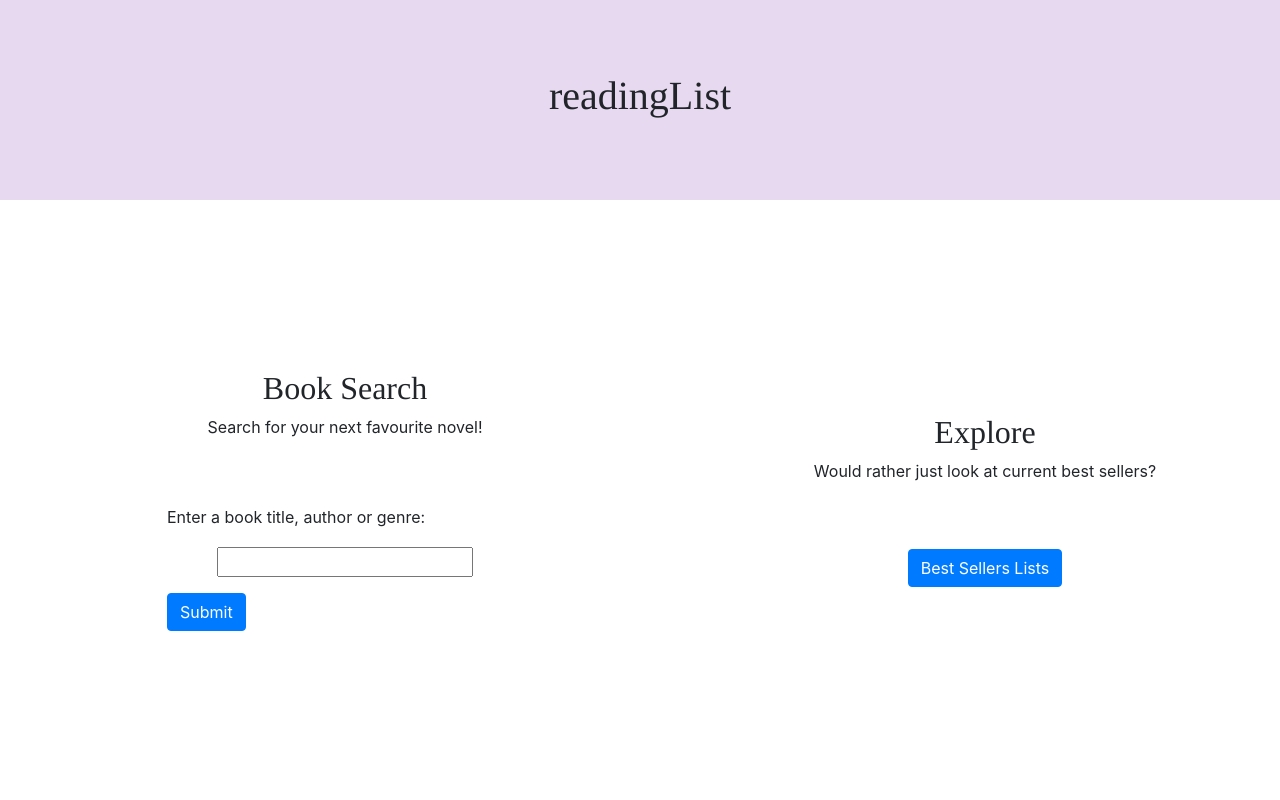
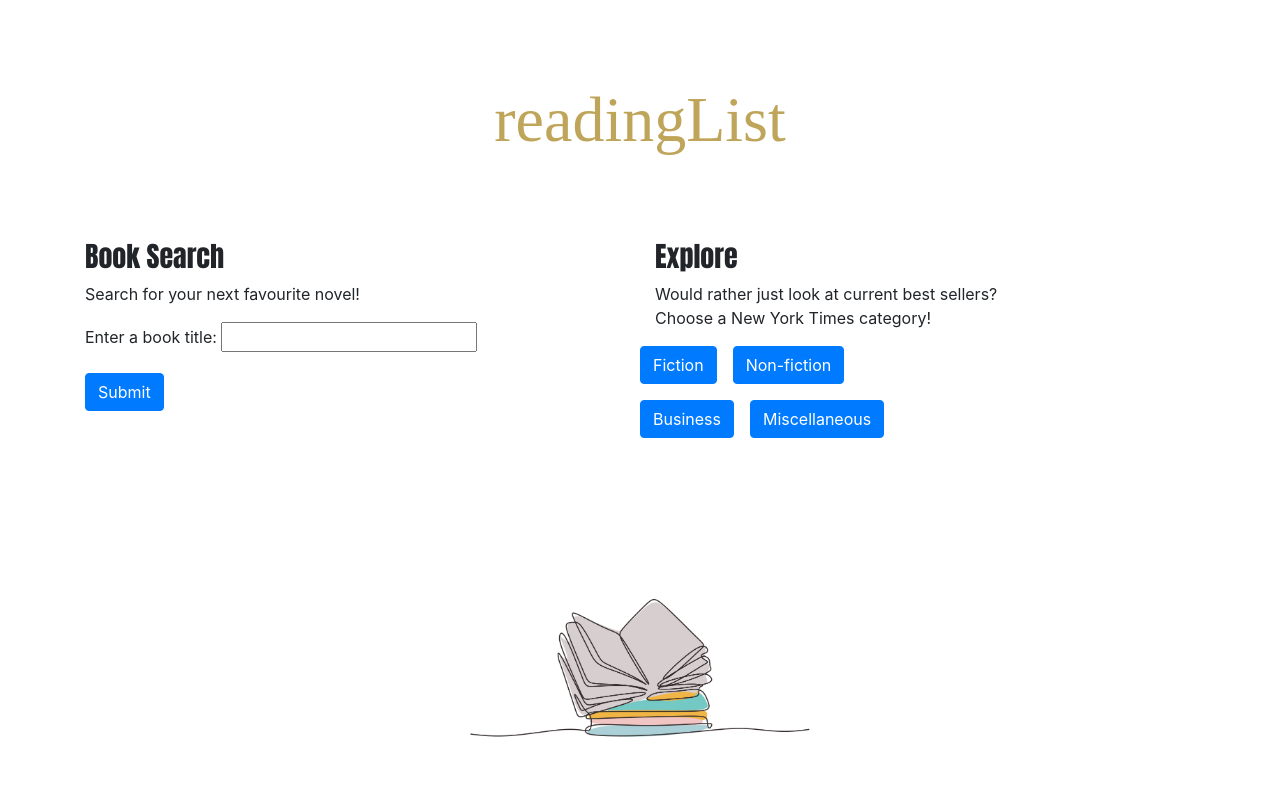
Before and after one commit to estellenassar/readingList, a Flask app: page /start in a window 1280 px wide. Run offline with Flask 2, Linux system fonts and the light colour scheme; some libraries are stand-ins or nearby versions.

Commit message:
added book review feature

```diff
--- a/app.py
+++ b/app.py
@@ -1,4 +1,4 @@
-from flask import Flask, render_template
+from flask import Flask, render_template, request
 #This module is from dotenv
 from dotenv import load_dotenv
 #These are python provided modules
@@ -27,8 +27,73 @@ def team():
 def feedback():
 	return render_template("feedback.html")
 
+@app.route("/reviews", methods=["POST"])
+def reviews():
+	form_data = request.form
+	book_input = form_data["book_title"]
+
+	results = nyt_reviews(book_input)
+
+	return render_template("reviews.html", titleresults=results)
+
+def nyt_reviews(book_input):
+	load_dotenv()
+	api_key = os.getenv("NYT_API_KEY")
+
+	endpoint = 'https://api.nytimes.com/svc/books/v3/reviews.json'
+	payload = {"api-key" : api_key, "title":book_input}
+	response = requests.get(endpoint, params=payload)
+
+	json_data = response.json()
+
+	return json_data["results"]
+
 @app.route("/thankyou")
 def thankyou():
 	return render_template("thank-you.html")
 
+def nyt_overview():
+	load_dotenv()
+	api_key = os.getenv("NYT_API_KEY")
+
+	endpoint = "https://api.nytimes.com/svc/books/v3/lists/overview.json"
+	payload = {"api-key" : api_key}
+	response = requests.get(endpoint, params=payload)
+
+	json_data = response.json()
+
+	return json_data
+
+@app.route("/fiction")
+def fiction():
+
+	json_data = nyt_overview()
+	fiction_books = json_data['results']['lists'][0]['books']
+
+	return render_template("fiction.html", bookresults=fiction_books)
+
+@app.route("/nonfiction")
+def nonfiction():
+
+	json_data = nyt_overview()
+	nonfiction_books = json_data['results']['lists'][1]['books']
+
+	return render_template("non-fiction.html", bookresults=nonfiction_books)
+
+@app.route("/business")
+def business():
+
+	json_data = nyt_overview()
+	business_books = json_data['results']['lists'][13]['books']
+
+	return render_template("business.html", bookresults=business_books)
+
+@app.route("/miscellaneous")
+def miscellaneous():
+
+	json_data = nyt_overview()
+	miscellaneous_books = json_data['results']['lists'][6]['books']
+
+	return render_template("miscellaneous.html", bookresults=miscellaneous_books)
+
 app.run(debug=True)
--- a/static/css/start.css
+++ b/static/css/start.css
@@ -1,64 +1,33 @@
-html {
-  width:100%;
-  height:100%;
+body {
+  height: 100vh;
+  width: 100vw;
+  position: relative;
+  padding-top: 70px;
 }
 
-body {
-  width:100%; /* vh and vw would give same results? */
-  height:100%;
-  margin: 0;
-
-  font-family: 'Montserrat', sans-serif;
-  color: #3C3744;
-
-  display: flex;
-  flex-direction: column;
+.navbar .navbar-brand{
+  font-family: 'Times New Roman', Times, serif;
+  font-size: 4rem;
+  color: #BFA55A;
 }
 
-.title{
-  background: #E7DAF0;
-  font-family: 'Times Roman', Times, serif;
-  font-size: 2.5rem;
-  flex-basis: 25%;
-}
-
-.content{
-  flex-basis: 75%;
-  display: flex;
-}
-
-.search, .explore {
-  /* margin-top: 8px; */
-  flex-basis: 50%;
-  flex-direction: column;
-}
-
-.title, .search, .explore {
-  /* centers everything */
-  display: flex;
-  align-items: center;
-  justify-content: center;
-}
-
-h2 {
-  font-family: 'Times Roman', Times, serif;
-  font-size: 3rem;
-  margin-bottom: 0;
-}
-
-.action {
-  margin-top: 50px;
-}
-
-.search {
-  margin: 10px 50px;
-}
-
-/* .search {
- margin-right: 4px;
+.navbar {
+  margin-bottom: 70px;
+  height: 100px;
 
 }
 
-.explore {
- margin-left: 4px;
-} */
+.book-stack {
+  height: 20%;
+  position: absolute;
+  bottom: 50px;
+}
+
+h1, h3 {
+  font-family: 'Anton', sans-serif;
+}
+
+.image-footer {
+  display: flex;
+  justify-content: center;
+}
--- a/templates/feedback.html
+++ b/templates/feedback.html
@@ -40,6 +40,7 @@
 
     <div class=feedback>
 
+      <!-- USE BOOTSTRAP FORMS to make this prettier -->
       <h1>We love feedback!</h1>
       <p>We aim to continuously improve readingList, and your feedback comes a long way.</p>
 
--- a/templates/start.html
+++ b/templates/start.html
@@ -10,6 +10,7 @@
         <link href="https://fonts.googleapis.com/css?family=Source+Sans+Pro&display=swap" rel="stylesheet">
         <link href="https://fonts.googleapis.com/css?family=Open+Sans&display=swap" rel="stylesheet">
         <link href="https://fonts.googleapis.com/css?family=Montserrat&display=swap" rel="stylesheet">
+        <link href="https://fonts.googleapis.com/css?family=Anton&display=swap" rel="stylesheet">
 
         <!-- CSS and Bootstrap -->
         <link rel="stylesheet" href="{{ url_for('static', filename='css/start.css')}}">
@@ -19,21 +20,24 @@
 
     <body>
 
-        <div class="title">
-            <h1>readingList</h1>
-        </div>
+            <nav class="navbar navbar-expand-lg"> <!-- use bg-light to see navbar container -->
+                <a class="navbar-brand mx-auto" href="/">readingList</a>
+            </nav>
 
-        <div class="content">
+        <div class="container">
 
-            <div class="search">
+            <div class="row">
 
-                <h2>Book Search</h2>
+
+                <div class="search col-md-6">
+
+                    <h3>Book Search</h3>
                     <p class = "description"> Search for your next favourite novel!</p>
 
-                <form class="action" method="post" action="/apiexample">
+                    <form class="action" method="post" action="/reviews">
                         <div class="form-group">
-                        <label for="movie">Enter a book title, author or genre:</label>
-                        <input class="search" type="movie" name="movie" id="movie" required="required">
+                            <label for="book_title">Enter a book title:</label>
+                            <input class="search" type="book_title" name="book_title" id="book_title" required="required">
                         </div>
                         <button type="submit" id="submit-button" class="btn btn-primary">Submit</button>
                     </form>
@@ -41,17 +45,29 @@
                 </div>
 
 
-            <div class="explore">
+                <div class="explore col-md-6">
 
-                <h2>Explore</h2>
-                <p>Would rather just look at current best sellers?</p>
+                    <h3>Explore</h3>
+                    <p>Would rather just look at current best sellers?<br>Choose a New York Times category!</p>
 
-                <button type="submit" id="submit-button" class="btn btn-primary action">Best Sellers Lists</button>
+                    <div class="row mb-3">
+                        <a class="btn btn-primary mr-2" href="/fiction" role="button">Fiction</a>
+                        <a class="btn btn-primary ml-2" href="/nonfiction" role="button">Non-fiction</a>
+                    </div>
+
+                    <div class="row">
+                        <a class="btn btn-primary mr-2" href="/business" role="button">Business</a>
+                        <a class="btn btn-primary ml-2" href="/miscellaneous" role="button">Miscellaneous</a>
+                    </div>
+                </div>
 
             </div>
 
         </div>
 
+        <div class="image-footer"><img class="book-stack" src="{{ url_for('static', filename='images/book-stack-coloured.jpeg')}}" alt=""></div>
+
+
     </body>
 
 </html>
```
Also changed, not shown: api.py (+8 -7 lines), static/css/lists.css (added, +11 -0 lines), templates/business.html (added, +44 -0 lines), templates/fiction.html (added, +44 -0 lines), templates/miscellaneous.html (added, +44 -0 lines), templates/non-fiction.html (added, +43 -0 lines), templates/reviews.html (added, +43 -0 lines), static/images/open-book.jpeg (added). Lines whose indentation alone changed are shown as unchanged.
